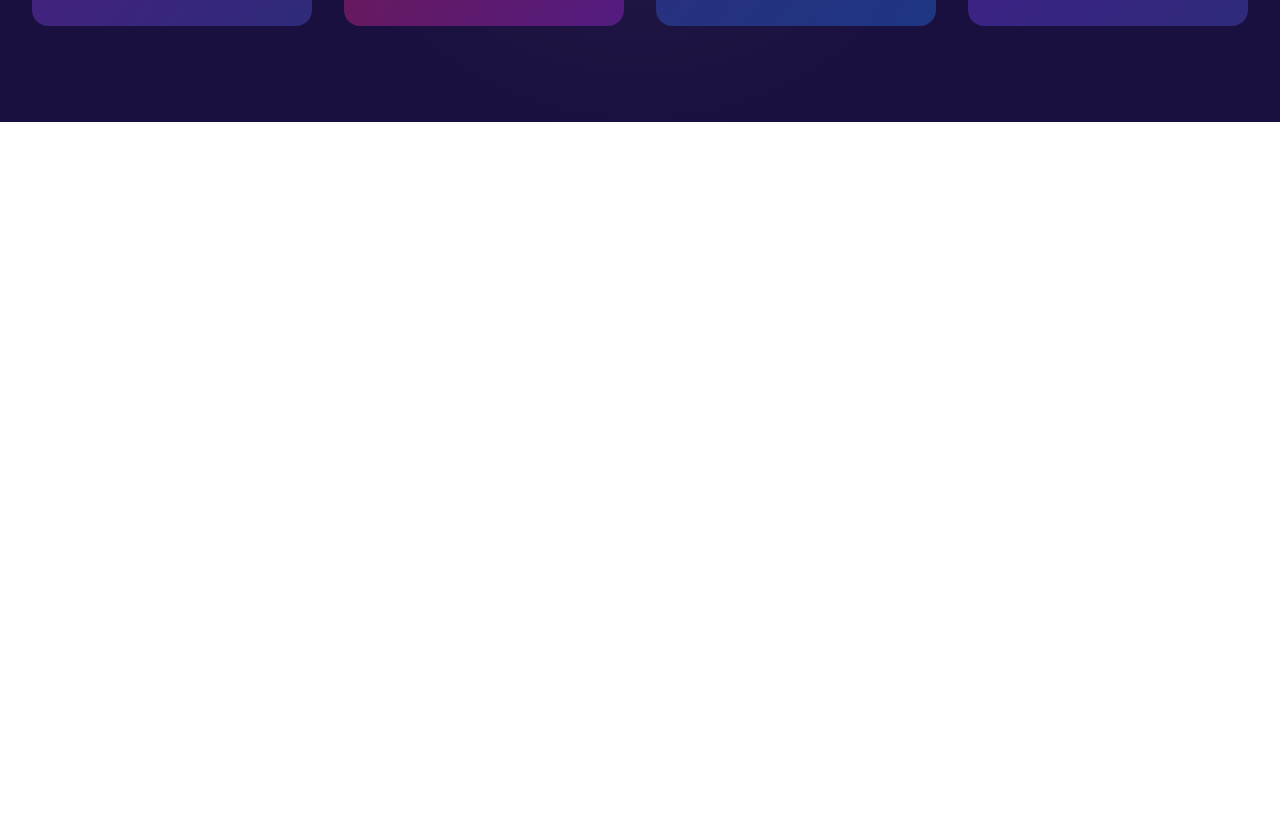
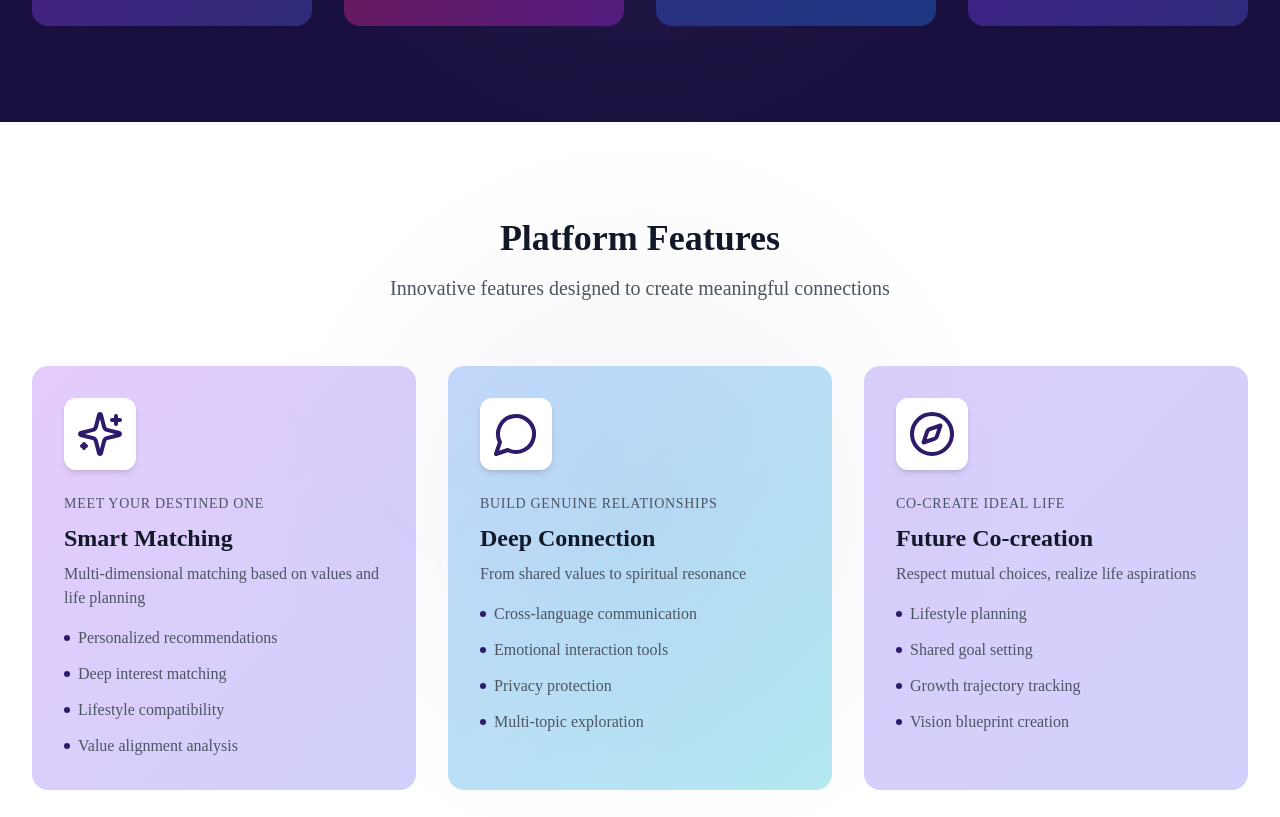
Before and after one commit to dorayo/iyoloo-web, a Next.js app: page / in a window 1280 px wide. Shown: the part 1980-2797 px from the top of the page. Before the commit the page ends 2102 px from the top, so only its background shows below. Built offline with nearby package versions, Linux system fonts and the light colour scheme.

Commit message:
add features section

```diff
--- /dev/null
+++ b/src/app/_components/home/FeaturesSection.tsx
@@ -0,0 +1,202 @@
+'use client'
+
+import { motion } from 'framer-motion';
+import { Sparkles, MessageCircle, Compass } from 'lucide-react';
+
+const FeaturesSection = () => {
+  const features = [
+    {
+      icon: <Sparkles className="w-12 h-12" />,
+      title: "Smart Matching",
+      subtitle: "Meet your destined one",
+      description: "Multi-dimensional matching based on values and life planning",
+      benefits: [
+        "Personalized recommendations",
+        "Deep interest matching",
+        "Lifestyle compatibility",
+        "Value alignment analysis"
+      ],
+      gradient: "from-purple-500/20 to-indigo-500/20",
+      hoverGradient: "from-purple-500/30 to-indigo-500/30"
+    },
+    {
+      icon: <MessageCircle className="w-12 h-12" />,
+      title: "Deep Connection",
+      subtitle: "Build genuine relationships",
+      description: "From shared values to spiritual resonance",
+      benefits: [
+        "Cross-language communication",
+        "Emotional interaction tools",
+        "Privacy protection",
+        "Multi-topic exploration"
+      ],
+      gradient: "from-blue-500/20 to-cyan-500/20",
+      hoverGradient: "from-blue-500/30 to-cyan-500/30"
+    },
+    {
+      icon: <Compass className="w-12 h-12" />,
+      title: "Future Co-creation",
+      subtitle: "Co-create ideal life",
+      description: "Respect mutual choices, realize life aspirations",
+      benefits: [
+        "Lifestyle planning",
+        "Shared goal setting",
+        "Growth trajectory tracking",
+        "Vision blueprint creation"
+      ],
+      gradient: "from-violet-500/20 to-indigo-500/20",
+      hoverGradient: "from-violet-500/30 to-indigo-500/30"
+    }
+  ];
+
+  const containerVariants = {
+    hidden: {},
+    visible: {
+      transition: {
+        staggerChildren: 0.3
+      }
+    }
+  };
+
+  const itemVariants = {
+    hidden: {
+      opacity: 0,
+      y: 30
+    },
+    visible: {
+      opacity: 1,
+      y: 0,
+      transition: {
+        duration: 0.6,
+        ease: "easeOut"
+      }
+    }
+  };
+
+  return (
+    <section className="relative py-24 bg-white overflow-hidden" id="features">
+      {/* Background Decoration */}
+      <div className="absolute inset-0">
+        <div className="absolute inset-0 bg-[radial-gradient(circle_at_center,_var(--tw-gradient-stops))]
+          from-[#2D1B69]/5 via-transparent to-transparent" />
+
+        {/* Geometric Patterns */}
+        <div className="absolute inset-0 overflow-hidden">
+          {[...Array(3)].map((_, i) => (
+            <svg
+              key={i}
+              className="absolute text-[#8B5CF6]/5"
+              style={{
+                top: `${Math.random() * 100}%`,
+                left: `${Math.random() * 100}%`,
+                transform: 'translate(-50%, -50%)'
+              }}
+              width="400"
+              height="400"
+              viewBox="0 0 100 100"
+              fill="none"
+            >
+              <motion.path
+                d="M50 10 L90 50 L50 90 L10 50 Z"
+                stroke="currentColor"
+                strokeWidth="1"
+                initial={{ pathLength: 0, opacity: 0.3 }}
+                animate={{ pathLength: 1, opacity: 1 }}
+                transition={{
+                  duration: 3,
+                  ease: "easeInOut",
+                  repeat: Infinity,
+                  repeatType: "reverse",
+                  delay: i * 0.5
+                }}
+              />
+            </svg>
+          ))}
+        </div>
+      </div>
+
+      <div className="relative max-w-7xl mx-auto px-4 sm:px-6 lg:px-8">
+        {/* Section Header */}
+        <motion.div
+          initial={{ opacity: 0, y: 20 }}
+          whileInView={{ opacity: 1, y: 0 }}
+          viewport={{ once: true }}
+          transition={{ duration: 0.6 }}
+          className="text-center mb-16"
+        >
+          <h2 className="text-3xl md:text-4xl font-bold text-gray-900 mb-4">
+            Platform Features
+          </h2>
+          <p className="text-xl text-gray-600 max-w-2xl mx-auto">
+            Innovative features designed to create meaningful connections
+          </p>
+        </motion.div>
+
+        {/* Features Grid */}
+        <motion.div
+          variants={containerVariants}
+          initial="hidden"
+          whileInView="visible"
+          viewport={{ once: true, margin: "-100px" }}
+          className="grid grid-cols-1 md:grid-cols-3 gap-8"
+        >
+          {features.map((feature, index) => (
+            <motion.div
+              key={index}
+              variants={itemVariants}
+              className="group relative"
+            >
+              {/* Feature Card */}
+              <div className={`relative rounded-2xl p-8 h-full bg-gradient-to-br ${feature.gradient}
+                group-hover:bg-gradient-to-br ${feature.hoverGradient} transition-all duration-500`}>
+                {/* Icon Container */}
+                <div className="inline-flex items-center justify-center p-3 bg-white rounded-xl shadow-md mb-6">
+                  <div className="text-[#2D1B69]">
+                    {feature.icon}
+                  </div>
+                </div>
+
+                {/* Content */}
+                <div className="space-y-4">
+                  <div className="space-y-2">
+                    <h4 className="text-sm font-medium text-gray-600 uppercase tracking-wider">
+                      {feature.subtitle}
+                    </h4>
+                    <h3 className="text-2xl font-bold text-gray-900">
+                      {feature.title}
+                    </h3>
+                    <p className="text-gray-600">
+                      {feature.description}
+                    </p>
+                  </div>
+
+                  {/* Feature Benefits */}
+                  <ul className="space-y-3">
+                    {feature.benefits.map((benefit, idx) => (
+                      <li key={idx} className="flex items-center text-gray-600">
+                        <div className="w-1.5 h-1.5 rounded-full bg-[#2D1B69] mr-2 flex-shrink-0" />
+                        <span>{benefit}</span>
+                      </li>
+                    ))}
+                  </ul>
+                </div>
+
+                {/* Tech Lines Animation */}
+                <div className="absolute inset-x-8 bottom-0 h-px bg-gradient-to-r from-transparent via-[#8B5CF6]/20 to-transparent
+                  transform scale-x-0 group-hover:scale-x-100 transition-transform duration-700" />
+                <div className="absolute inset-y-8 right-0 w-px bg-gradient-to-b from-transparent via-[#8B5CF6]/20 to-transparent
+                  transform scale-y-0 group-hover:scale-y-100 transition-transform duration-700" />
+              </div>
+
+              {/* Hover Glow Effect */}
+              <div className="absolute -inset-0.5 bg-gradient-to-r from-[#8B5CF6] to-[#4F46E5]
+                rounded-2xl opacity-0 group-hover:opacity-10 blur transition-opacity duration-500" />
+            </motion.div>
+          ))}
+        </motion.div>
+      </div>
+    </section>
+  );
+};
+
+export default FeaturesSection;
--- a/src/app/page.tsx
+++ b/src/app/page.tsx
@@ -2,6 +2,7 @@ import Navigation from "./_components/layout/Navigation"
 import HeroSection from "./_components/home/HeroSection"
 import ValuesSection from "./_components/home/ValuesSection";
 import TargetUsersSection from "./_components/home/TargetUsersSection";
+import FeaturesSection from "./_components/home/FeaturesSection";
 
 export default function Home() {
   return (
@@ -10,6 +11,7 @@ export default function Home() {
       <HeroSection />
       <ValuesSection />
       <TargetUsersSection />
+      <FeaturesSection />
     </main>
   );
 }
```
